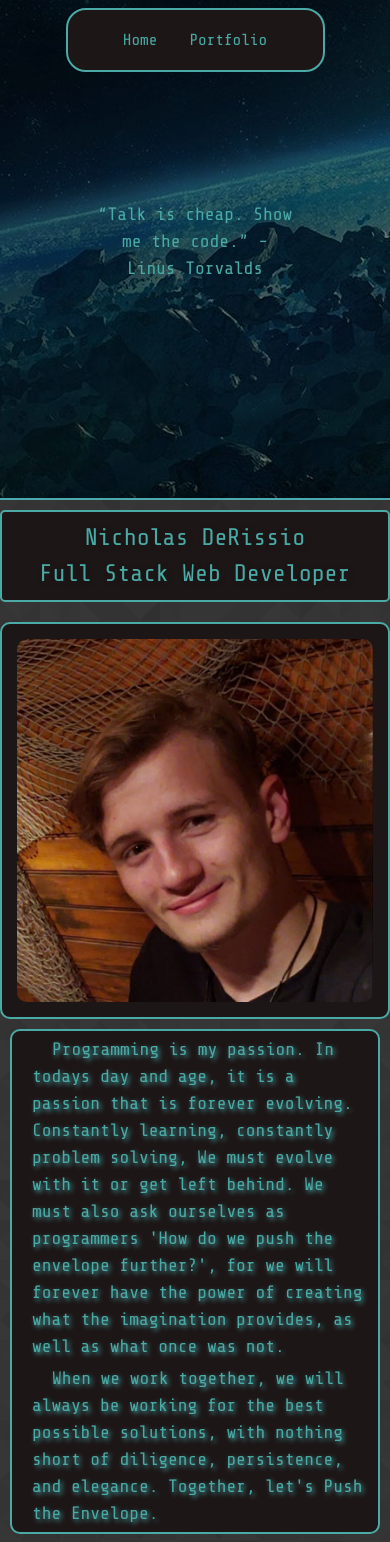
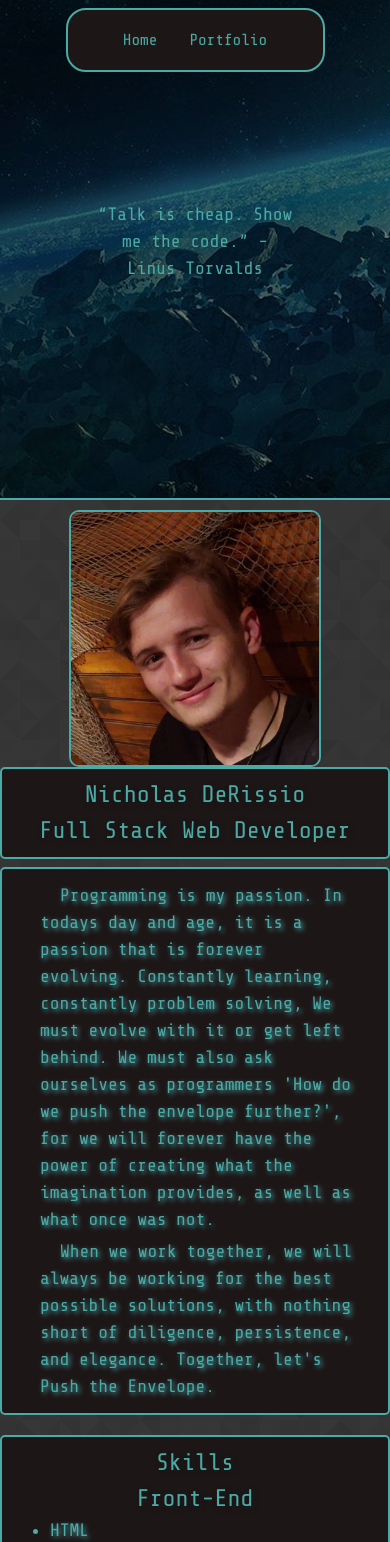
Before and after one commit to KantKontrol/React-Portfolio, a React (Create React App) app: page / in a window 390 px wide. Shown: the top 1542 px of the page. Built offline with nearby package versions, Linux system fonts and the light colour scheme.

Commit message:
updated image location and responsiveness along with header text

```diff
--- a/src/components/BorderedContainer/index.css
+++ b/src/components/BorderedContainer/index.css
@@ -1,6 +1,6 @@
 .mainStyle {
-    background-color: #1d1616;
-    border: 2px solid #4aaaa5;
+  /*  background-color: #1d1616;
+    border: 2px solid #4aaaa5;*/
     border-radius: 10px;
     margin-right: 10px;
     margin-left: 10px;
--- a/src/components/BorderedImage/index.css
+++ b/src/components/BorderedImage/index.css
@@ -1,16 +1,5 @@
-.bImage {
-    height: auto;
-    max-width: 100%;
+.port-picture {
+    width: 70%;
     border-radius: 10px;
+    border: 2px solid #4aaaa5;
 }
-
-.imageHolder {
-    position: relative;
-    background-color: #1d1616;
-    border: 2px solid #4aaaa5;
-    max-width: 400px;
-    height: 50%;
-    padding: 15px;
-    border-radius: 10px;
-    margin: 10px auto;
-}
--- a/src/components/BorderedImage/index.js
+++ b/src/components/BorderedImage/index.js
@@ -3,8 +3,8 @@ import "./index.css";
 
 function BorderedImage(props){
     return (
-        <div className={props.col ? `col-lg-${props.col} imageHolder` : 'col-lg-2 imageHolder'}>
-            <img className="bImage" src={props.src} alt={props.alt}></img>
+        <div className="col-lg-4 col-md-4 col-xl-3">
+            <img className="img-fluid port-picture d-block mx-auto" src={props.src} alt={props.alt}></img>
         </div>
     );
 }
--- a/src/components/Home/index.js
+++ b/src/components/Home/index.js
@@ -16,35 +16,34 @@ function Home() {
         <div>
             <HeroImage image="./images/space2.jpg" randomQuote={true} animate={true}/>
             <ContentArea>
-                <div className="row">
-                    <div className="col-lg-3 col-md-2">
+                <div className="row mb-2">
 
-                    </div>
-                    <div className="col-lg-6 col-md-8 border-style">
+                    <div className="col-lg-1 col-xl-2"></div>
+
+                    <BorderedImage src="./images/mich.jpg" alt="picture of me"></BorderedImage>
+
+                    <div className="col-lg-6 col-md-7 col-xl-4 my-auto border-style">
                         <HeaderText text="Nicholas DeRissio"/>
                         <HeaderText text="Full Stack Web Developer"/>
                     </div>
-                    <div className="col-lg-3 col-md-2">
 
-                    </div>
+                    <div className="col-lg-1 col-xl-3"></div>
+
                 </div>
 
                 <div className="row">
-                    <div className="col-lg-1">
+                    <div className="col-lg-2">
 
                     </div>
-                    <div className="col-lg-10">
-                        <div className="row">
-
-                            <BorderedImage src="./images/mich.jpg" alt="picture of me" col={3}></BorderedImage>
-
-                            <BorderedContainer col={8}>
+                    <div className="col-lg-8">
+                        <div className="row border-style">
+                            <BorderedContainer col={12}>
                                     <TextBox text={text} />
                                     <TextBox text={text2} />
                             </BorderedContainer>
                         </div>
                     </div>
-                    <div className="col-lg-1">
+                    <div className="col-lg-2">
 
                     </div>
                 </div>
```
